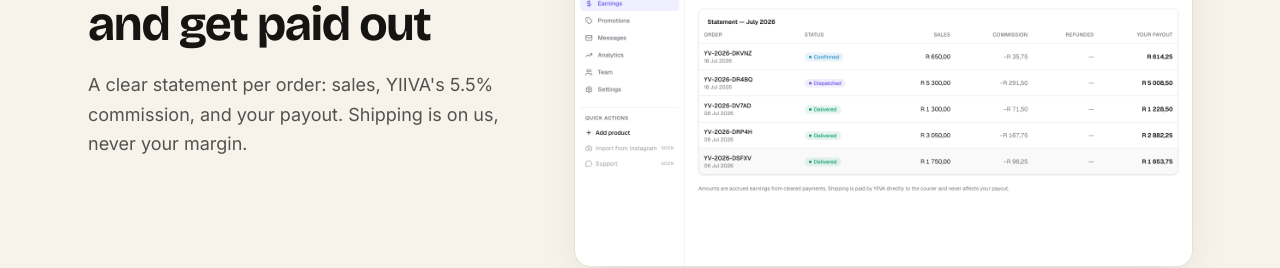
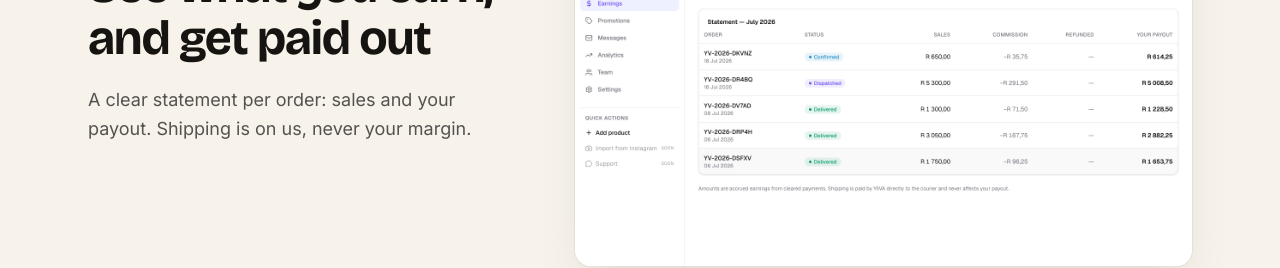
Before and after one commit to khanyi-za/yiiva-final-landing, a Next.js app: page / in a window 1280 px wide. Shown: the part 4103-4371 px from the top of the page. Built offline with nearby package versions, Linux system fonts and the light colour scheme.

Commit message:
Remove commission-rate mention from earnings deep-dive copy

```diff
--- a/src/components/FeatureDeepDives.tsx
+++ b/src/components/FeatureDeepDives.tsx
@@ -26,7 +26,7 @@
   },
   {
     heading: "See what you earn, and get paid out",
-    body: "A clear statement per order: sales, YIIVA's 5.5% commission, and your payout. Shipping is on us, never your margin.",
+    body: "A clear statement per order: sales and your payout. Shipping is on us, never your margin.",
     image: "/merchant-earnings.png",
     alt: "Earnings and payouts in the Yiiva merchant dashboard",
   },
```
